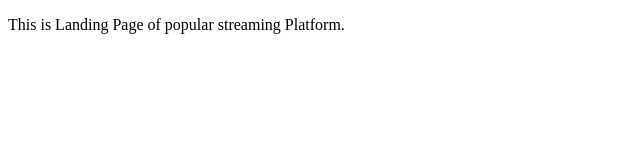
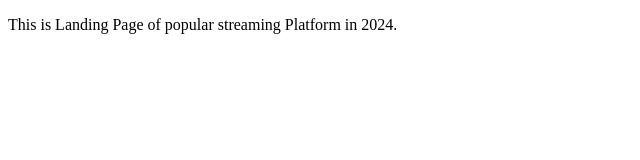
Before and after one commit to priyanshukumarkharwar/NetFlixClone, a plain HTML site: page index.html in a window 1280 px wide. Shown: the full height of the page, 0-640 px from the left. Drawn offline with Linux system fonts and the light colour scheme.

Commit message:
Adding Year in File

```diff
--- a/index.html
+++ b/index.html
@@ -6,6 +6,6 @@
     <title>Netflix</title>
   </head>
   <body>
-    <p>This is Landing Page of popular streaming Platform.</p>
+    <p>This is Landing Page of popular streaming Platform in 2024.</p>
   </body>
 </html>
```
